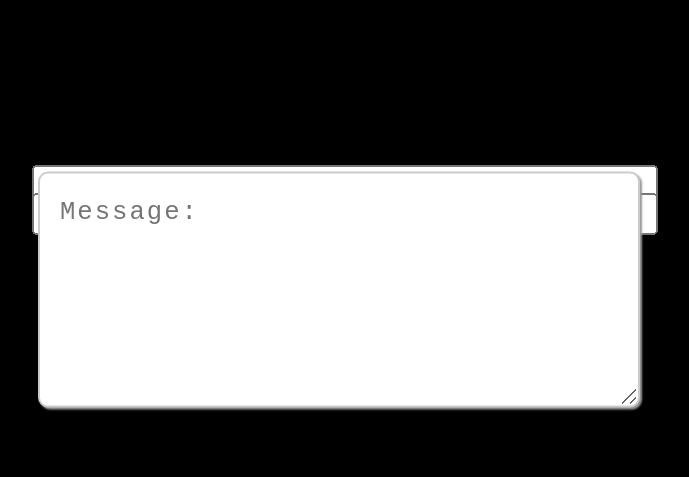
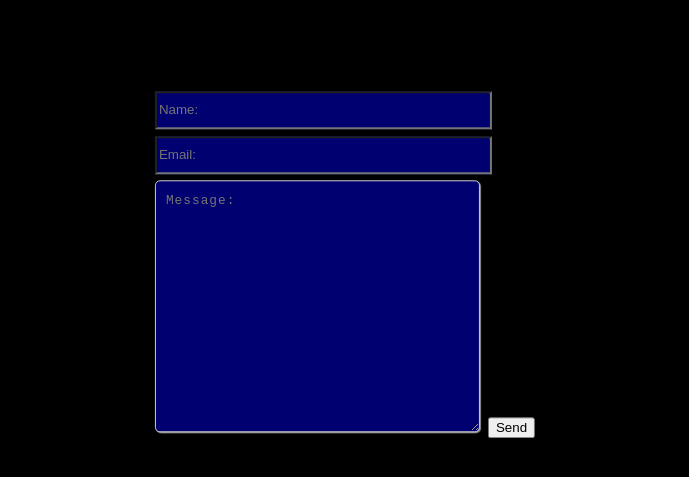
Before and after one commit to koeva13/nnn, a plain HTML site: page contact.html in a window 1280 px wide. Shown: the part 137-614 px from the top of the page, without its empty margins (295-984 px from the left). Drawn offline with Linux system fonts and the light colour scheme.

Commit message:
dom rabita

```diff
--- a/contact.html
+++ b/contact.html
@@ -19,7 +19,7 @@
   required
   minlength="4"
   maxlength="8"
-  size="36"
+  size="39"
   placeholder="Name:" />
 
 
@@ -30,12 +30,14 @@
   required
   minlength="4"
   maxlength="8"
-  size="36"
+  size="39"
   placeholder="Email:" />
 
 
-<textarea id="Msg" name="Msg" rows="5" cols="33" placeholder="Message:">
+<textarea id="Msg" name="Msg" rows="12" cols="36" placeholder="Message:">
 </textarea>
+<button>Send</button>
+
 </form>
 
 </body>
--- a/style/contact.css
+++ b/style/contact.css
@@ -6,7 +6,8 @@ font-size: xx-large;
 
 input {
   margin: 0.4rem 0;
-  scale: 2;
+  line-height:2rem;
+  background-color: #000071;
 }
 
 label,
@@ -25,7 +26,7 @@ textarea {
   border-radius: 5px;
   border: 1px solid #cccccc;
   box-shadow: 1px 1px 1px #999999;
-  scale: 2;
+  background-color: #000070;
 }
 
 label {
@@ -43,3 +44,7 @@ form {
 form input{
     display: block;
 }
+
+button {
+  justify-items: center;
+}
```
